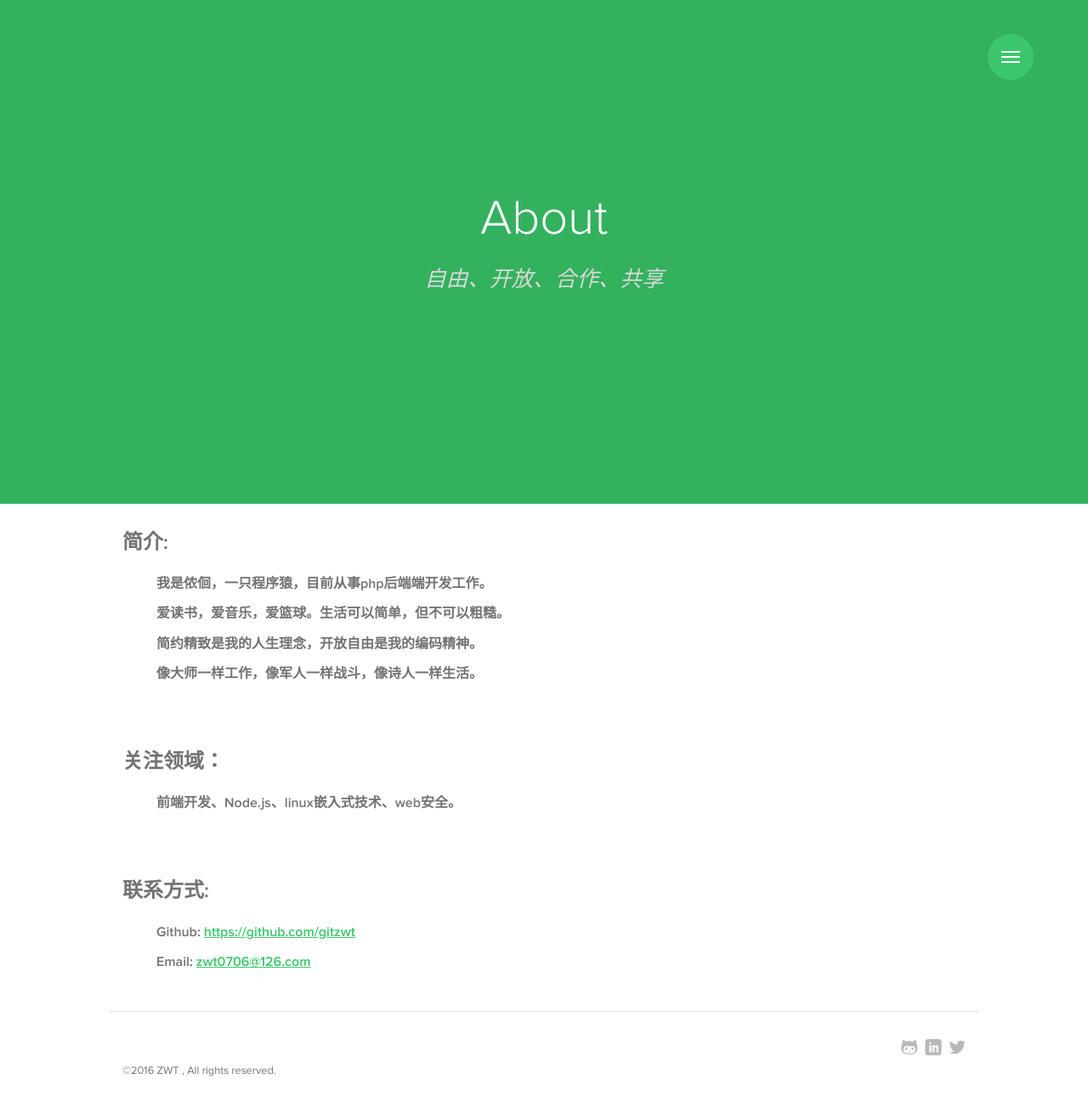
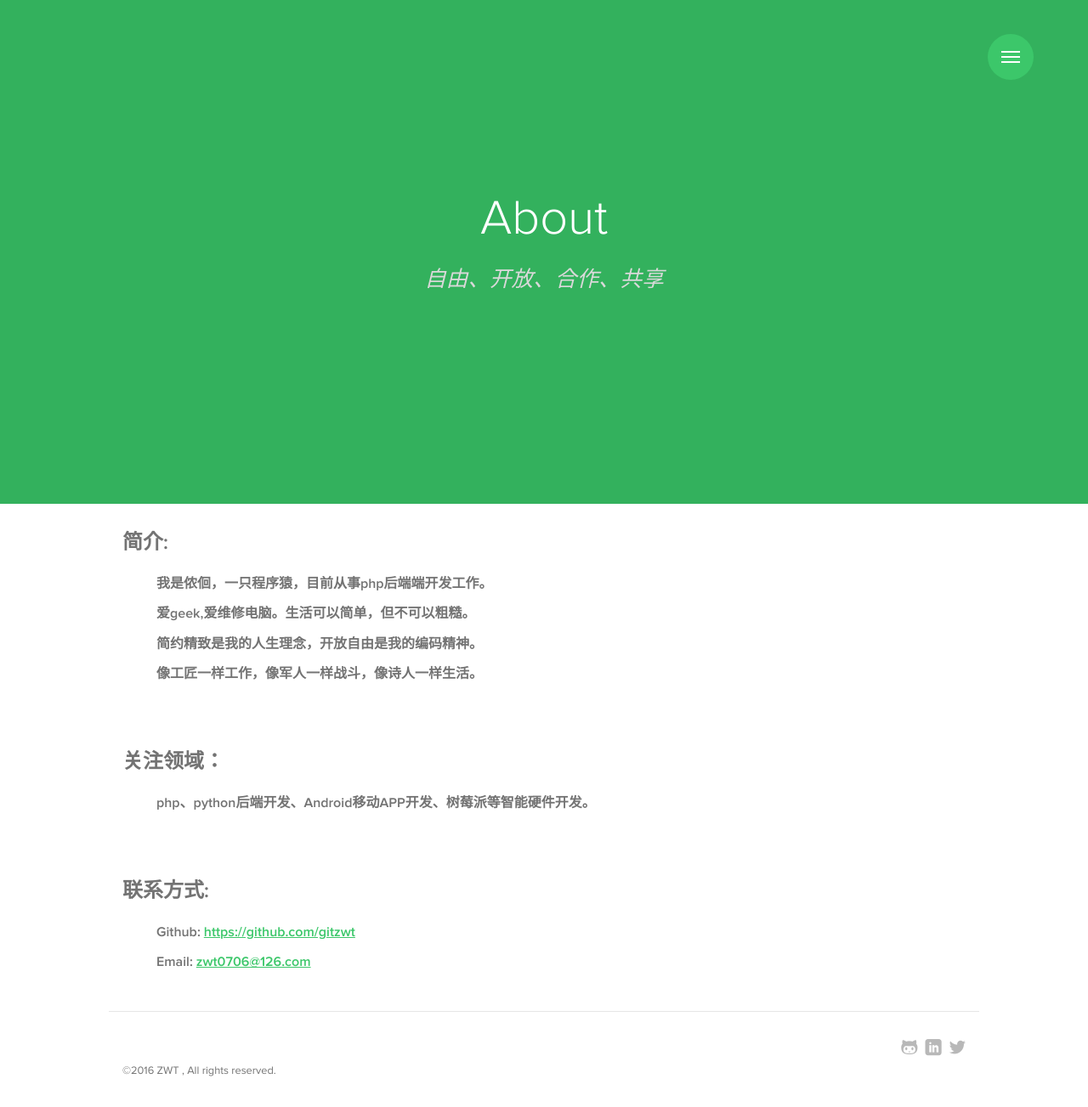
Before and after one commit to gitzwt/MyPages.github.io, a Jekyll site: the page built from about.md, in a window 1280 px wide. Shown: the whole page at 85% size. Built offline with Jekyll 4.4.1, drawn with Linux system fonts in a browser that asks for light colours; some web fonts are replaced.

Commit message:
博客更改提交

```diff
--- a/about.md
+++ b/about.md
@@ -9,17 +9,17 @@ permalink: /about/
 
 >#### 我是侬佪，一只程序猿，目前从事php后端端开发工作。
 
->#### 爱读书，爱音乐，爱篮球。生活可以简单，但不可以粗糙。
+>#### 爱geek,爱维修电脑。生活可以简单，但不可以粗糙。
 
 >#### 简约精致是我的人生理念，开放自由是我的编码精神。
 
->#### 像大师一样工作，像军人一样战斗，像诗人一样生活。
+>#### 像工匠一样工作，像军人一样战斗，像诗人一样生活。
 
 <br><br>
 
 ## 关注领域：
 
->#### 前端开发、Node.js、linux嵌入式技术、web安全。
+>#### php、python后端开发、Android移动APP开发、树莓派等智能硬件开发。
 
 <br><br>
 
```
